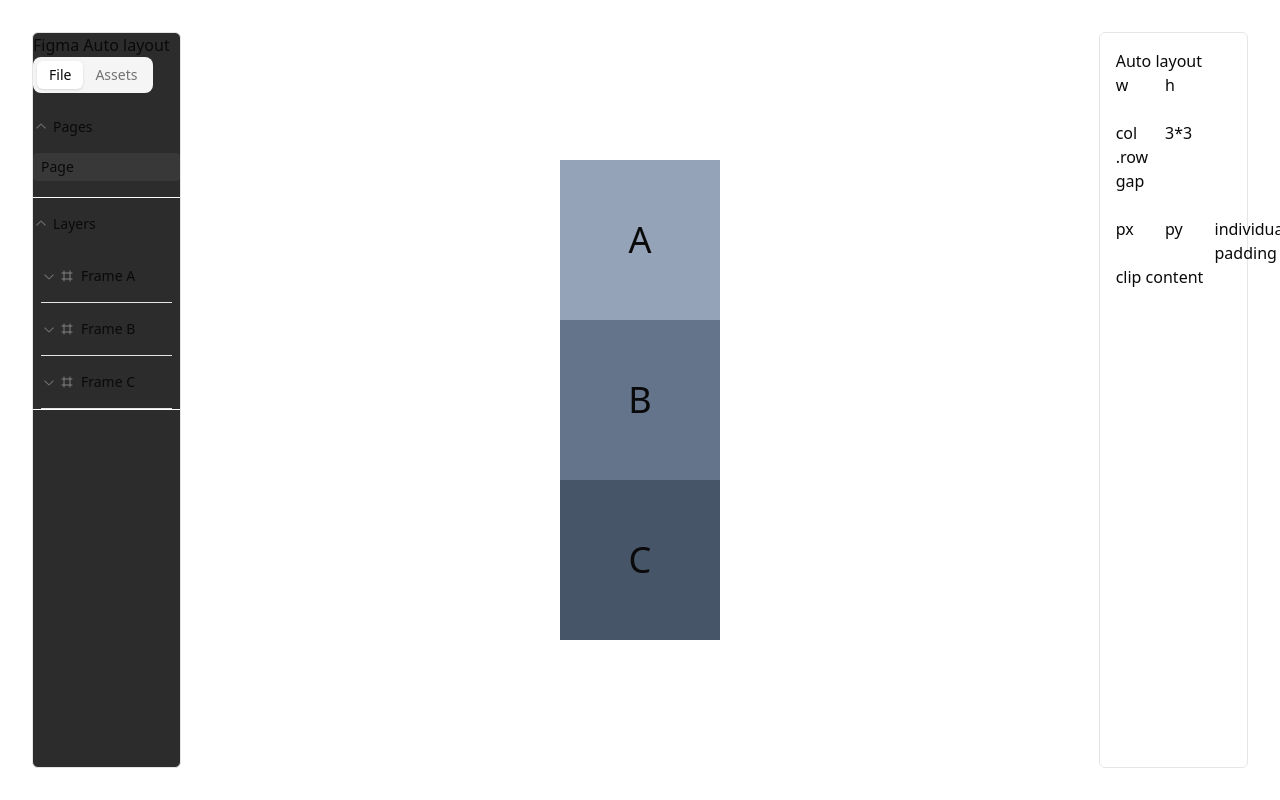
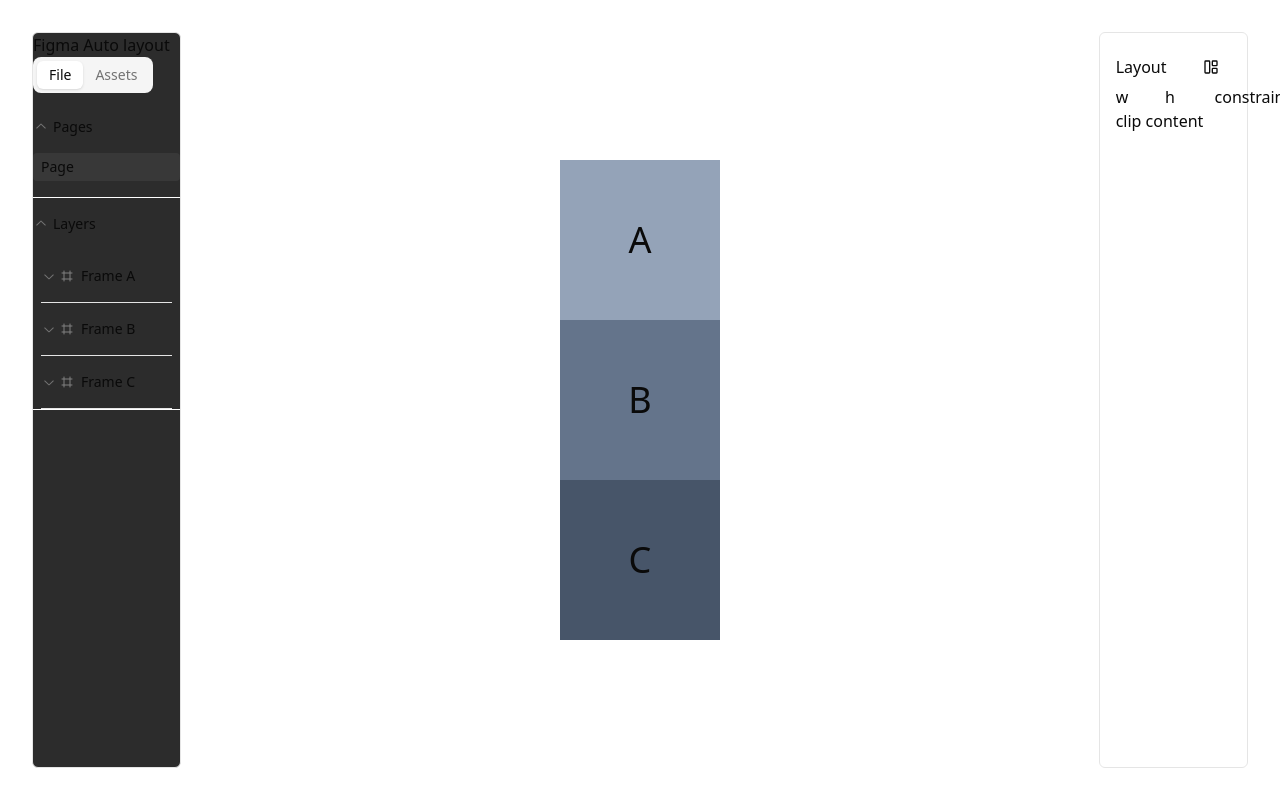
Before and after one commit to sasha1107/figma-autolayout, a React (Vite) app: page / in a window 1280 px wide. Built offline with nearby package versions, Linux system fonts and the light colour scheme.

Commit message:
feat: toggle auto layout

```diff
--- a/src/App.tsx
+++ b/src/App.tsx
@@ -1,15 +1,19 @@
+import { twJoin, twMerge } from "tailwind-merge";
+import { useAtomValue } from "jotai";
+import { autoLayoutAtom } from "@/store/autoLayoutAtom";
 import { ThemeProvider } from "@/components/theme-provider";
 import DesignPanel from "./components/DesignPanel";
 import LayerPanel from "./components/LayerPanel";
 import Box from "./components/Box";
 
 function App() {
+  const autoLayout = useAtomValue(autoLayoutAtom);
   return (
     <ThemeProvider>
       <div className="w-dvw h-dvh flex justify-center items-center">
         <LayerPanel />
         <DesignPanel />
-        <div>
+        <div className={twMerge(twJoin(autoLayout && "flex"))}>
           <Box className="bg-slate-400">A</Box>
           <Box className="bg-slate-500">B</Box>
           <Box className="bg-slate-600">C</Box>
--- a/src/components/DesignPanel.tsx
+++ b/src/components/DesignPanel.tsx
@@ -1,9 +1,25 @@
+import { Toggle } from "@/components/ui/toggle";
+import { LayoutPanelLeft } from "lucide-react";
+import { useAtom } from "jotai";
+import { autoLayoutAtom } from "@/store/autoLayoutAtom";
+
 const DesignPanel = () => {
+  const [autoLayout, setAutoLayout] = useAtom(autoLayoutAtom);
   return (
     <section className="fixed h-dvh p-8 right-0 w-1/6">
       <div className="border h-full rounded-md flex flex-col divide-y">
         <div className="flex flex-col p-4">
-          <div>Auto layout</div>
+          <div className="flex justify-between items-center">
+            <div>{autoLayout ? "Auto layout" : "Layout"}</div>
+            <Toggle
+              aria-label="Toggle bold"
+              pressed={autoLayout}
+              onPressedChange={(pressed) => setAutoLayout(pressed)}
+            >
+              <LayoutPanelLeft className="h-4 w-4" />
+            </Toggle>
+          </div>
+          {autoLayout ? (
             <div className="grid grid-cols-7 grid-rows-5">
               <div className="col-span-3">w</div>
               <div className="col-span-3">h</div>
@@ -15,6 +31,14 @@ const DesignPanel = () => {
               <div className="">individual padding</div>
               <div className="col-span-7">clip content</div>
             </div>
+          ) : (
+            <div className="grid grid-cols-7 grid-rows-2">
+              <div className="col-span-3">w</div>
+              <div className="col-span-3">h</div>
+              <div>constraint</div>
+              <div className="col-span-7">clip content</div>
+            </div>
+          )}
         </div>
       </div>
     </section>
--- /dev/null
+++ b/src/store/autoLayoutAtom.tsx
@@ -0,0 +1,3 @@
+import { atom } from "jotai";
+
+export const autoLayoutAtom = atom(false);
```
Lines whose indentation alone changed are shown as unchanged.
